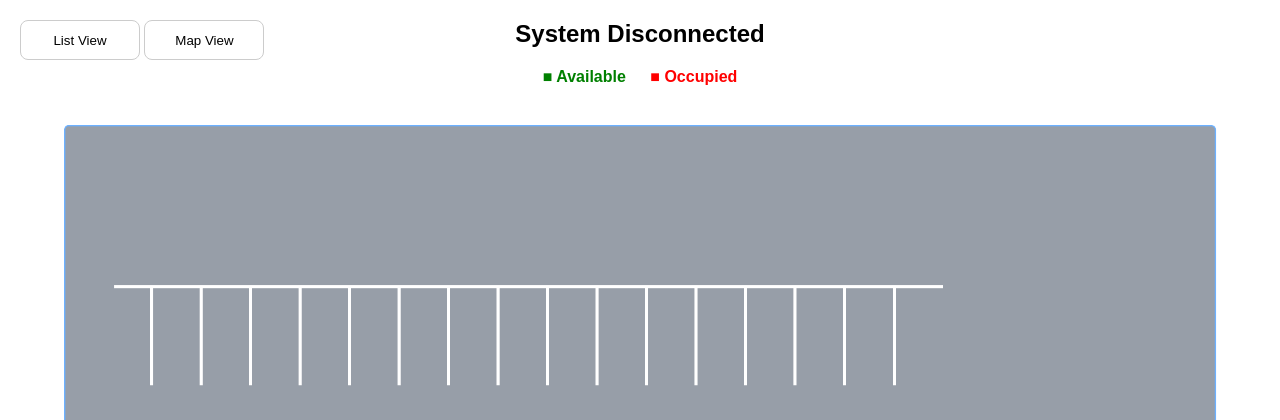
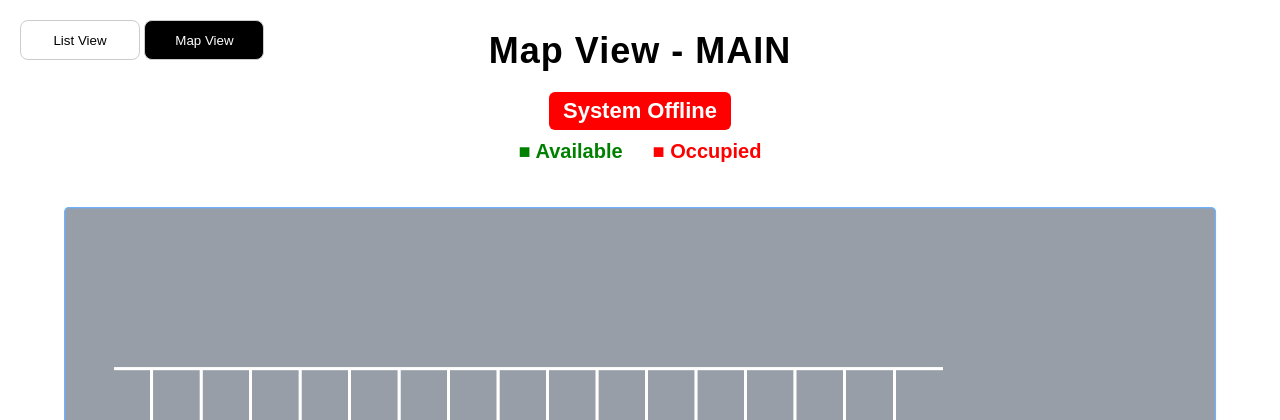
Before and after one commit to KhangBen/PMS, a Flask app: page /map in a window 1280 px wide. Shown: the top 420 px of the page. Run offline with Flask 3, Linux system fonts and the light colour scheme.

Commit message:
ui changes

```diff
--- a/src/app.py
+++ b/src/app.py
@@ -1,4 +1,4 @@
-from flask import Flask, render_template, jsonify
+from flask import Flask, render_template, jsonify, request
 import json
 import os
 import time
@@ -11,7 +11,8 @@ def list_view():
 
 @app.route("/map")
 def map_view():
-    return render_template("map.html")
+    lot = request.args.get("lot", "main")  # default = main
+    return render_template("map.html", lot=lot)
 
 # JSON file path
 BASE_DIR = os.path.dirname(os.path.abspath(__file__))
--- a/src/templates/map.html
+++ b/src/templates/map.html
@@ -9,13 +9,57 @@
             font-family: Arial;
         }
 
+        #lotTitle {
+            font-size: 36px;
+            font-weight: bold;
+            letter-spacing: 1px;
+            margin-bottom: 10px;
+        }
+
+        #status {
+            font-size: 22px;
+            font-weight: bold;
+            padding: 6px 14px;
+            border-radius: 6px;
+            display: inline-block;
+            margin: 10px 0;
+        }
+
+        /* #bestRowContainer {
+            height: 35px;
+            margin-bottom: 5px;
+        }
+
+        #bestRow {
+            font-size: 22px;
+            font-weight: bold;
+            margin: 0;
+        } */
+
+        .legend {
+            font-size: 20px;
+            font-weight: bold;
+            display: flex;
+            justify-content: center;
+            gap: 30px;
+            margin-bottom: 20px;
+        }
+
+        .available {
+            color: green;
+        }
+
+        .occupied {
+            color: red;
+        }
+
         .map-container {
             position: relative;
             display: inline-block;
         }
 
         .map {
-            width: 1200px;   /* display size */
+            width: 1200px;
             display: block;
         }
 
@@ -33,6 +77,7 @@
             height: 94px;
             border-radius: 5px;
             opacity: 0.8;
+            transition: all 0.3s ease;
         }
 
         .free { background: green; }
@@ -44,7 +89,7 @@
             left: 0;
             width: 100%;
             height: 100%;
-            pointer-events: none; /* prevents blocking clicks */
+            pointer-events: none;
         }
 
         .nav {
@@ -60,11 +105,6 @@
             border: 1px solid #ccc;
             background: white;
             cursor: pointer;
-            transition: 0.2s;
-        }
-
-        .nav button:hover {
-            background: #eee;
         }
 
         .nav button.active {
@@ -78,14 +118,20 @@
 
 <div class="nav">
     <button onclick="location.href='/'">List View</button>
-    <button onclick="location.href='/map'">Map View</button>
+    <button class="active">Map View</button>
 </div>
 
-<h2 id="status">Loading...</h2>
+<h2 id="lotTitle">Map View</h2>
 
-<div style="margin-bottom: 15px;">
-    <span style="color: green; font-weight: bold;" >■ Available</span>
-    <span style="color:red; margin-left:20px; font-weight: bold;" >■ Occupied</span>
+<h3 id="status">Initializing...</h3>
+
+<!-- <div id="bestRowContainer">
+    <h4 id="bestRow"></h4>
+</div> -->
+
+<div class="legend">
+    <span class="available">■ Available</span>
+    <span class="occupied">■ Occupied</span>
 </div>
 
 <div class="map-container">
@@ -96,115 +142,88 @@
 
 <script>
 
-// original image size : background.png
+window.onload = () => {
+    const params = new URLSearchParams(window.location.search);
+    const lot = params.get("lot") || "main";
+
+    document.getElementById("lotTitle").innerText =
+        `Map View - ${lot.toUpperCase()}`;
+};
+
 const ORIGINAL_WIDTH = 1940;
-const ORIGINAL_HEIGHT = 1380;
-
-// html display size
 const DISPLAY_WIDTH = 1200;
-
-// compute scale
 const scale = DISPLAY_WIDTH / ORIGINAL_WIDTH;
 
+const positions = [
+    {x:129,y:353},{x:209,y:353},{x:289,y:353},{x:369,y:353},{x:449,y:353},
+    {x:529,y:353},{x:609,y:353},{x:689,y:353},{x:769,y:353},{x:849,y:353},
 
-// parking spots coordinates from background.png
-const positions = [
-    // top row: spots 1 - 10
-    {x: 129, y: 353},       // spot 1
-    {x: 209, y: 353},       // spot 2
-    {x: 289, y: 353},       // spot 3
-    {x: 369, y: 353},       // spot 4
-    {x: 449, y: 353},       // spot 5
-    {x: 529, y: 353},       // spot 6
-    {x: 609, y: 353},       // spot 7
-    {x: 689, y: 353},       // spot 8
-    {x: 769, y: 353},       // spot 9
-    {x: 849, y: 353},       // spot 10
+    {x:113,y:671},{x:194,y:671},{x:275,y:671},{x:353,y:671},{x:429,y:671},
+    {x:509,y:671},{x:589,y:671},{x:669,y:671},{x:749,y:671},{x:830,y:671},{x:908,y:671},
 
+    {x:113,y:834},{x:194,y:834},{x:275,y:834},{x:353,y:834},{x:429,y:834},
+    {x:509,y:834},{x:589,y:834},{x:669,y:834},{x:749,y:834},{x:830,y:834},{x:908,y:834},
 
-    //  second row: spots 11 - 21
-    {x: 113, y: 671},       // spot 11
-    {x: 194, y: 671},       // spot 12
-    {x: 275, y: 671},       // spot 13
-    {x: 353, y: 671},       // spot 14
-    {x: 429, y: 671},       // spot 15
-    {x: 509, y: 671},       // spot 16
-    {x: 589, y: 671},       // spot 17
-    {x: 669, y: 671},       // spot 18
-    {x: 749, y: 671},       // spot 19
-    {x: 830, y: 671},       // spot 20
-    {x: 908, y: 671},       // spot 21
-
-        // second row: spots 22 - 33
-    {x: 113, y: 834},       // spot 22
-    {x: 194, y: 834},       // spot 23
-    {x: 275, y: 834},       // spot 24
-    {x: 353, y: 834},       // spot 25
-    {x: 429, y: 834},       // spot 26
-    {x: 509, y: 834},       // spot 27
-    {x: 589, y: 834},       // spot 28
-    {x: 669, y: 834},       // spot 29
-    {x: 749, y: 834},       // spot 30
-    {x: 830, y: 834},       // spot 31
-    {x: 908, y: 834},       // spot 32
-
-       // second row: spots 33 - 41
-    {x: 129, y: 1151},       // spot 33
-    {x: 209, y: 1151},       // spot 34
-    {x: 289, y: 1151},       // spot 35
-    {x: 369, y: 1151},       // spot 36
-    {x: 449, y: 1151},       // spot 37
-    {x: 529, y: 1151},       // spot 38
-    {x: 609, y: 1151},       // spot 39
-    {x: 689, y: 1151},       // spot 40
-    {x: 769, y: 1151},       // spot 41
-
+    {x:129,y:1151},{x:209,y:1151},{x:289,y:1151},{x:369,y:1151},{x:449,y:1151},
+    {x:529,y:1151},{x:609,y:1151},{x:689,y:1151},{x:769,y:1151}
 ];
 
 const rows = [
-    [0,1,2,3,4,5,6,7,8,9],                  // row 1
-    [10,11,12,13,14,15,16,17,18,19,20],     // row 2
-    [21,22,23,24,25,26,27,28,29,30,31],     // row 3
-    [32,33,34,35,36,37,38,39,40]         // row 4
+    [0,1,2,3,4,5,6,7,8,9],
+    [10,11,12,13,14,15,16,17,18,19,20],
+    [21,22,23,24,25,26,27,28,29,30,31],
+    [32,33,34,35,36,37,38,39,40]
 ];
 
-// live update
+let lastSuccessTime = Date.now();
+
 async function update() {
+    const statusEl = document.getElementById("status");
+    const bestRowEl = document.getElementById("bestRow");
+
+    const now = Date.now();
+    const delay = (now - lastSuccessTime) / 1000;
+
+    if (delay > 6) {
+        statusEl.innerText = "System Disconnected";
+        statusEl.style.background = "gray";
+        statusEl.style.color = "white";
+
+        document.getElementById("spots").innerHTML = "";
+        document.getElementById("rowCounts").innerHTML = "";
+        // bestRowEl.innerText = "";
+
+        return;
+    }
 
     try {
-        // fetch data
         const res = await fetch("/data");
         const data = await res.json();
 
-        // compute time delay
-        const now = Date.now() / 1000;
-        const delay = now - data.last_updated;
+        lastSuccessTime = Date.now();
 
-        // stale check
-        if (!data.last_updated || delay > 5) {
-            document.getElementById("status").innerText = "System Disconnected";
+        if (!data.system_active) {
+            statusEl.innerText = "System Offline";
+            statusEl.style.background = "red";
+            statusEl.style.color = "white";
 
             document.getElementById("spots").innerHTML = "";
             document.getElementById("rowCounts").innerHTML = "";
+            // bestRowEl.innerText = "";
 
             return;
         }
 
-        // system active check
-        if (!data.system_active) {
-            document.getElementById("status").innerText = "System Offline";
+        statusEl.innerText = "System Active";
+        statusEl.style.background = "green";
+        statusEl.style.color = "white";
 
-            document.getElementById("spots").innerHTML = "";
-            document.getElementById("rowCounts").innerHTML = "";
-
-            return;
-        }
-
-        // row counter
         const rowContainer = document.getElementById("rowCounts");
         rowContainer.innerHTML = "";
 
-        // normal UI rendering
+        let bestRowIndex = -1;
+        let maxAvailable = -1;
+
         rows.forEach((row, index) => {
             let available = 0;
 
@@ -212,20 +231,24 @@ async function update() {
                 if (!data.spot_statuses[i]) available++;
             });
 
+            if (available > maxAvailable) {
+                maxAvailable = available;
+                bestRowIndex = index;
+            }
+
             const div = document.createElement("div");
             div.innerText = `Row ${index + 1}\n${available} / ${row.length}`;
             div.style.whiteSpace = "pre-line";
-
             div.style.position = "absolute";
             div.style.color = "black";
             div.style.fontWeight = "bold";
-            div.style.fontSize = "25px";
+            div.style.fontSize = "24px";
 
             const rowLabelPositions = [
-                {x: 1600, y: 350},
-                {x: 1600, y: 650},
-                {x: 1600, y: 850},
-                {x: 1600, y: 1150}
+                {x:1600,y:350},
+                {x:1600,y:650},
+                {x:1600,y:850},
+                {x:1600,y:1150}
             ];
 
             const pos = rowLabelPositions[index];
@@ -236,8 +259,8 @@ async function update() {
             rowContainer.appendChild(div);
         });
 
-        document.getElementById("status").innerText =
-            `Available: ${data.available} / ${data.total}`;
+        // bestRowEl.innerText =
+        //     `Best Row: Row ${bestRowIndex + 1} (${maxAvailable} spots available)`;
 
         const container = document.getElementById("spots");
         container.innerHTML = "";
@@ -246,8 +269,11 @@ async function update() {
             if (!positions[i]) return;
 
             const div = document.createElement("div");
+            div.className = "spot " + (occupied ? "taken" : "free");
 
-            div.className = "spot " + (occupied ? "taken" : "free");
+            if (rows[bestRowIndex].includes(i)) {
+                div.style.border = "3px solid yellow";
+            }
 
             div.style.left = (positions[i].x * scale - 15) + "px";
             div.style.top  = (positions[i].y * scale - 30) + "px";
@@ -262,7 +288,6 @@ async function update() {
         });
 
     } catch (err) {
-        console.error("UPDATE ERROR:", err);
     }
 }
 
```
Also changed, not shown: src/templates/list.html (+6 -2 lines).
